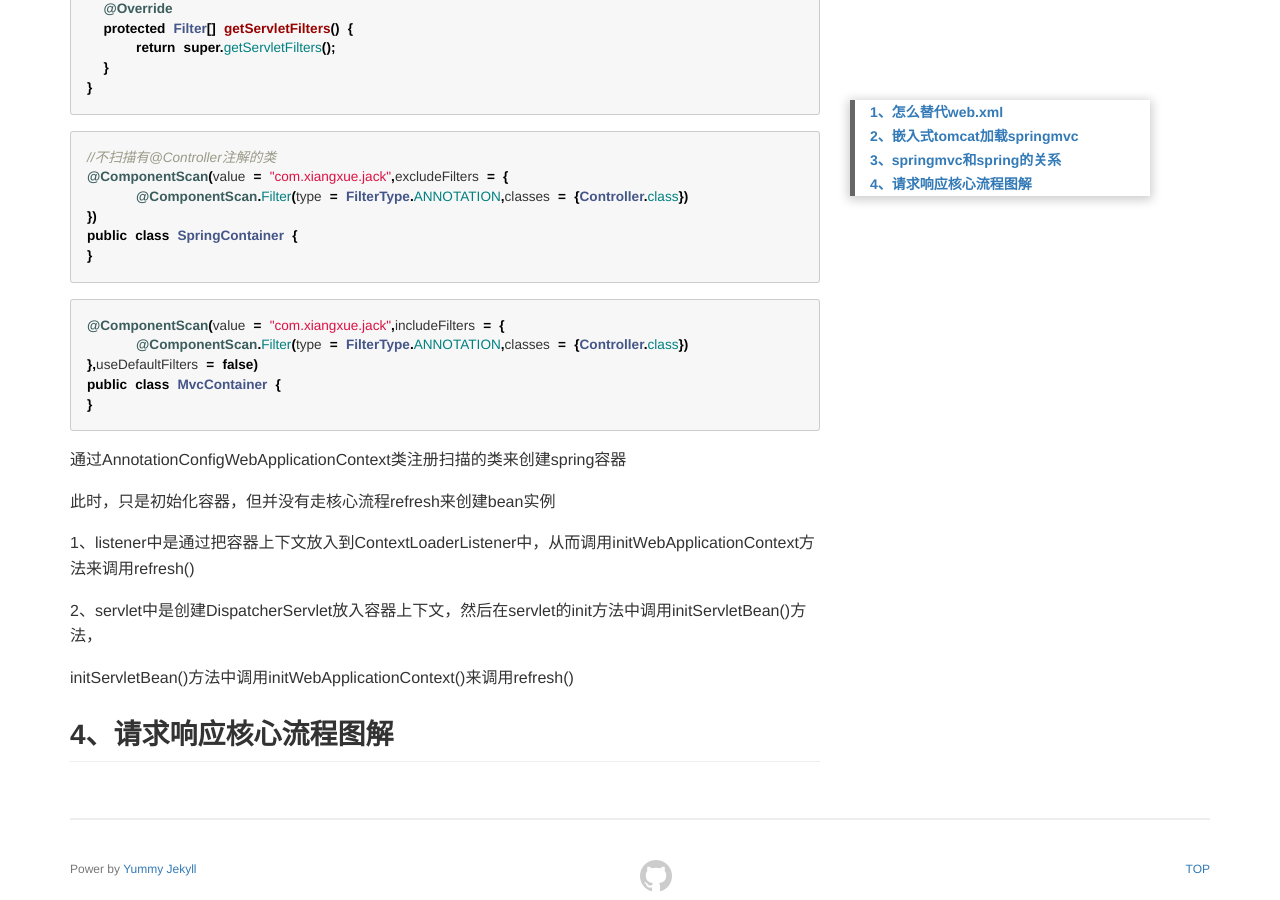
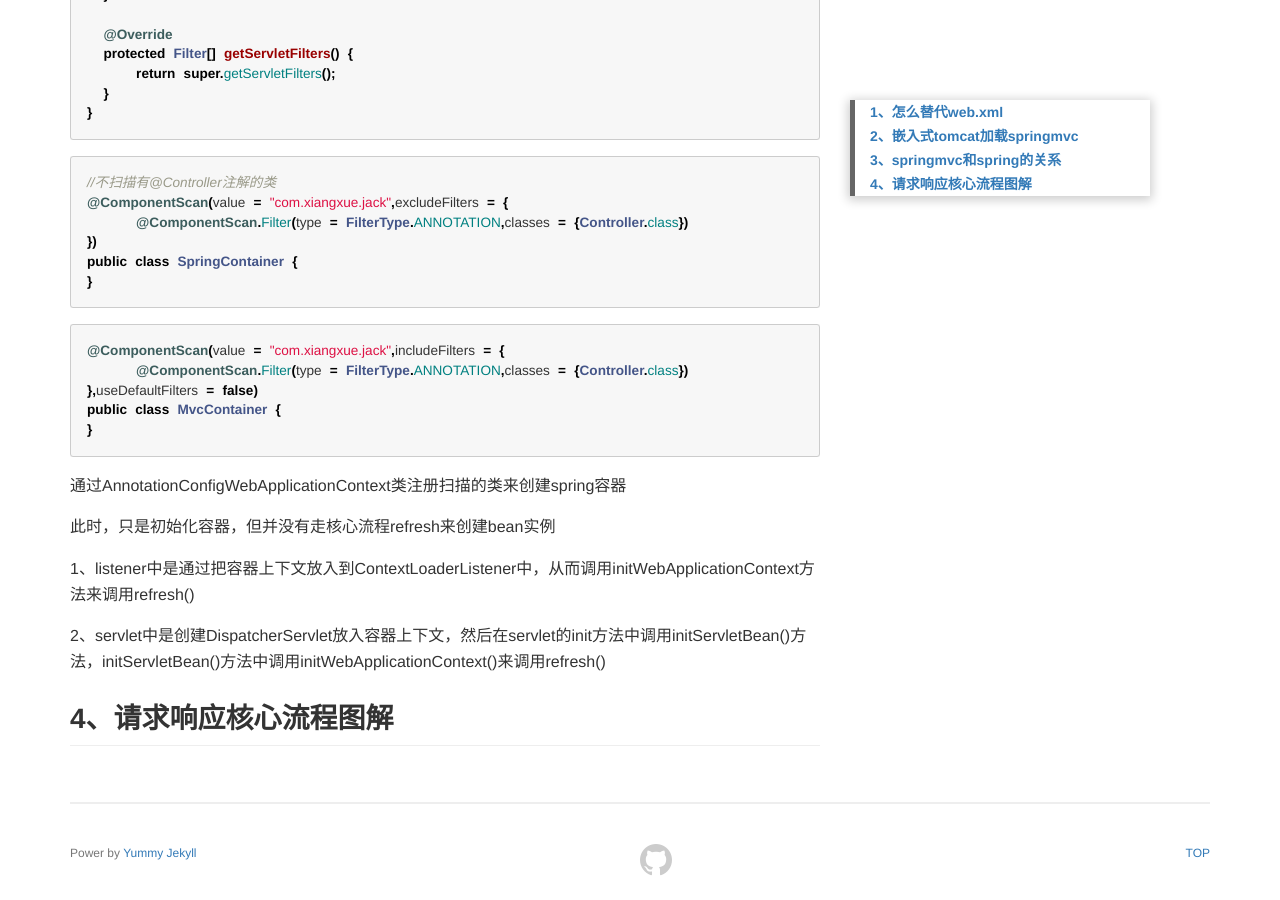
Before and after one commit to shaeros/shaeros.github.io, a Jekyll site: the page built from _posts/2020/2020-01-07-springmvc-tomcat.md, in a window 1280 px wide and 900 px high, scrolled down 6598 px. Built offline with Jekyll 4.4.1, drawn with Linux system fonts in a browser that asks for light colours; a script that is not in the unit is left out; part of the change alters nothing that is shown; some of the changed text lies outside the part shown.

````diff
--- a/_posts/2020/2020-01-07-springmvc-tomcat.md
+++ b/_posts/2020/2020-01-07-springmvc-tomcat.md
@@ -49,7 +49,7 @@ web.xml和spring.xml都不需要，xml配置的方式，都是通过读取xml里
 </servlet-mapping>
 ```
 
-通过spi查找META-INF/services/javax.servlet.ServletContainerInitializer 实现这个接口的类并加载
+替代的方法是通过spi查找META-INF/services/javax.servlet.ServletContainerInitializer 实现这个接口的类并加载
 
 ```java
 @HandlesTypes(LoadServlet.class)
@@ -310,8 +310,6 @@ public class MvcContainer {
 
 1、listener中是通过把容器上下文放入到ContextLoaderListener中，从而调用initWebApplicationContext方法来调用refresh()
 
-2、servlet中是创建DispatcherServlet放入容器上下文，然后在servlet的init方法中调用initServletBean()方法，
-
-initServletBean()方法中调用initWebApplicationContext()来调用refresh()
+2、servlet中是创建DispatcherServlet放入容器上下文，然后在servlet的init方法中调用initServletBean()方法，initServletBean()方法中调用initWebApplicationContext()来调用refresh()
 
 ## 4、请求响应核心流程图解
````
Also changed, not shown: assets/images/favicon.png, assets/images/favicon.png.bak.png (added).
